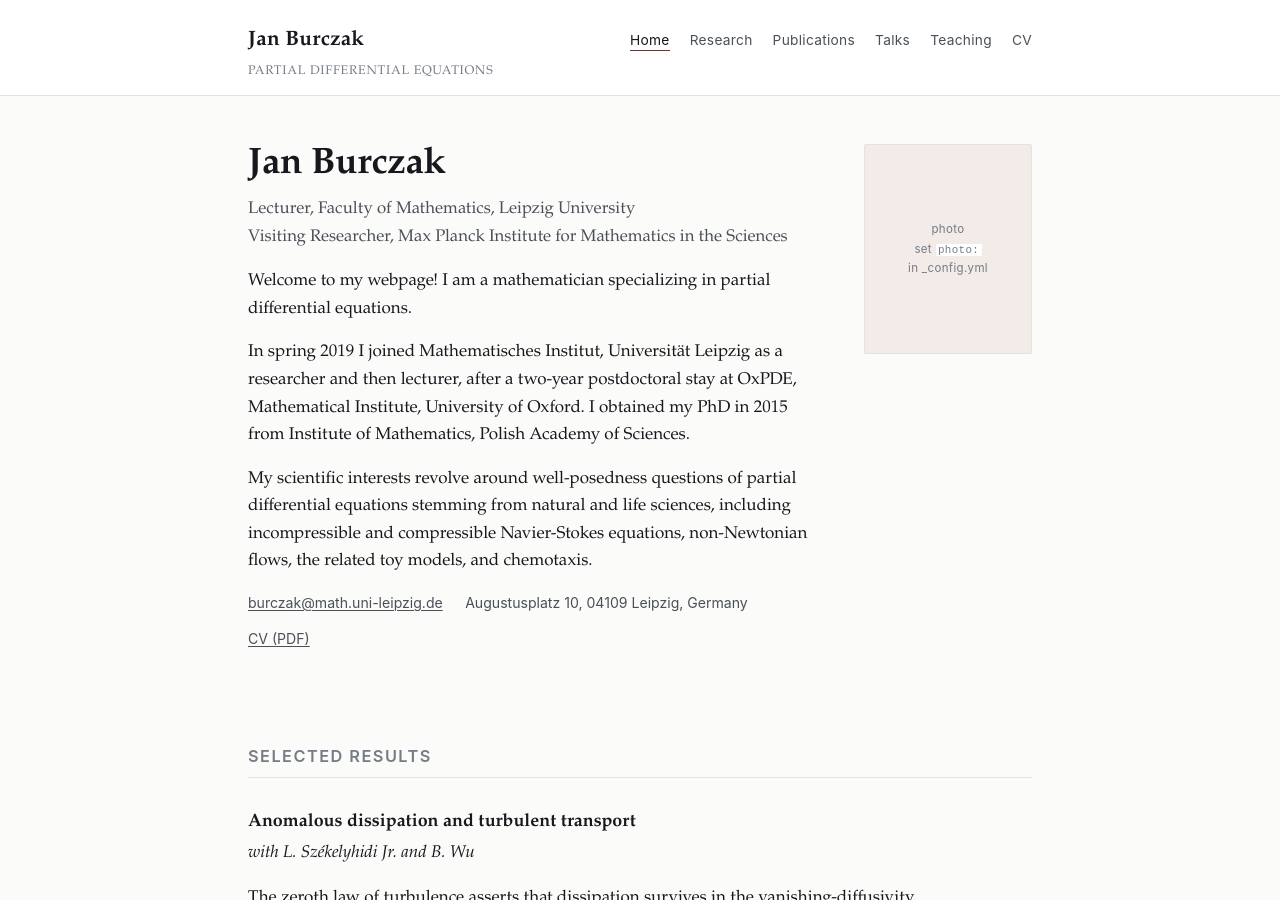
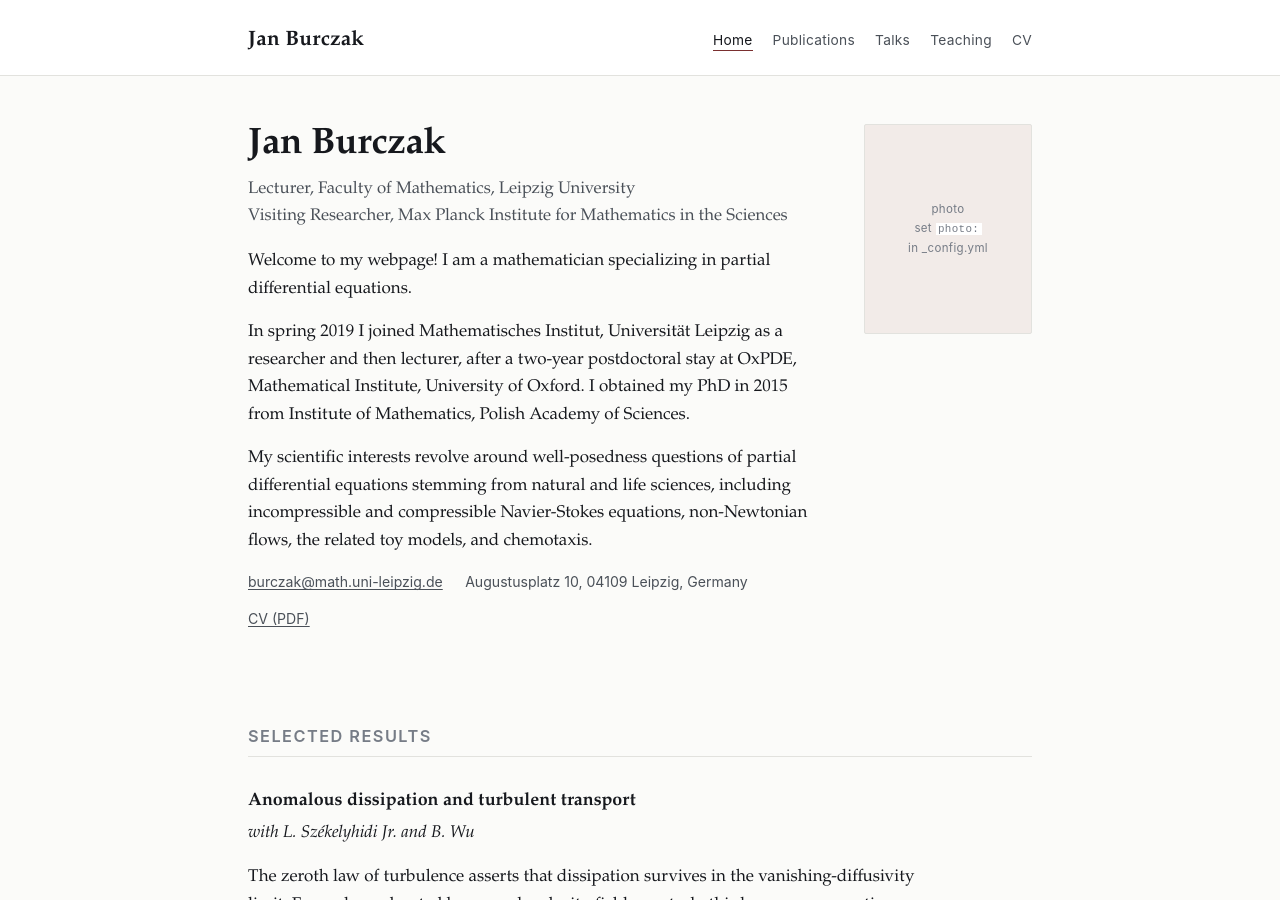
Before and after one commit to janburczak/janburczak.github.io, a Jekyll site: the page built from index.md, in a window 1280 px wide and 900 px high. Built offline with Jekyll 4.4.1, drawn with Linux system fonts in a browser that asks for light colours.

Commit message:
Update _config.yml

```diff
--- a/_config.yml
+++ b/_config.yml
@@ -4,7 +4,6 @@
 # ---------------------------------------------------------------------------
 
 title: Jan Burczak
-tagline: Partial Differential Equations
 description: >-
   Jan Burczak, Faculty of Mathematics, Leipzig University. Nonlinear partial
   differential equations, regularity vs singularity regimes, hydrodynamics.
@@ -27,8 +26,6 @@ cv_pdf: assets/BurczakCV.pdf
 nav:
   - name: Home
     url: /
-  - name: Research
-    url: /research.html
   - name: Publications
     url: /publications.html
   - name: Talks
```
